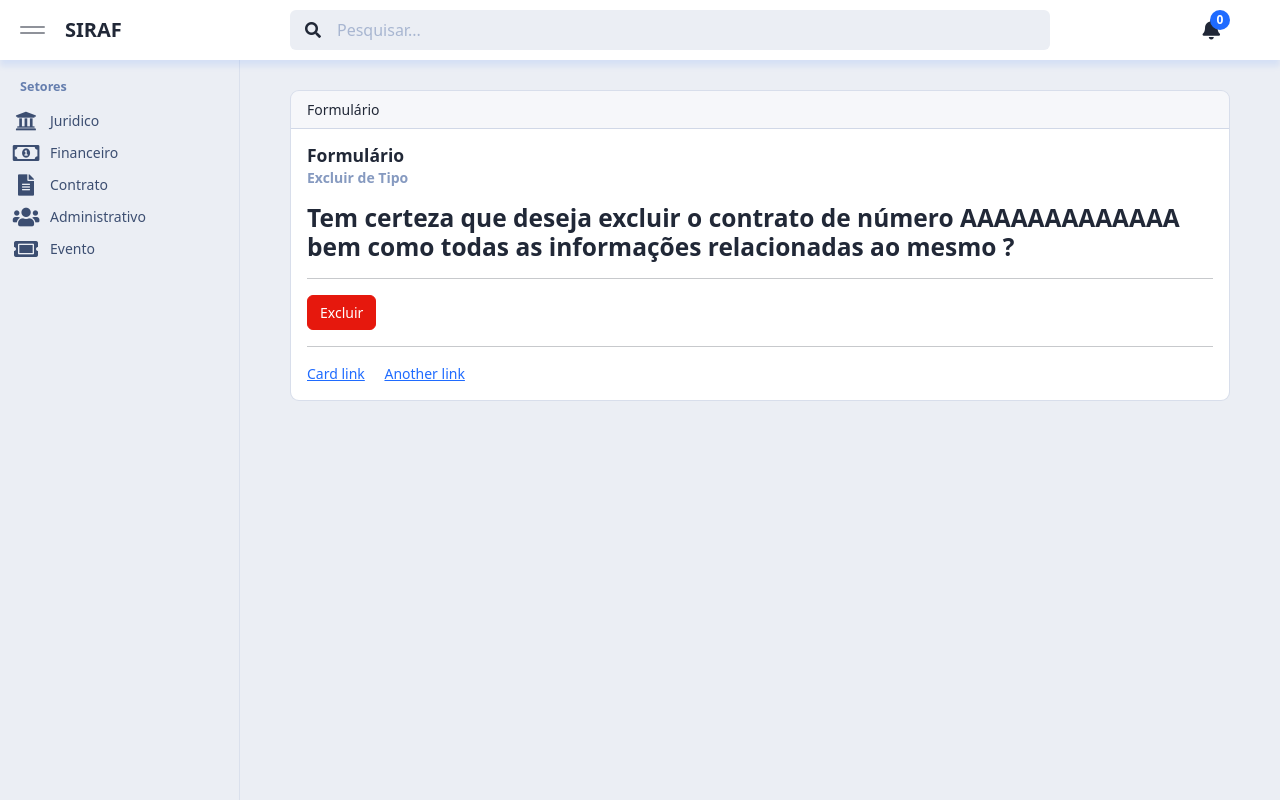
After one commit to dnetochaves/siraf, a Django app: page /juridico/deletar_tipo/1/ in a window 1280 px wide. The commit adds this page. Run offline with Django 3.2, Linux system fonts and the light colour scheme; tables that the repository leaves empty hold one stand-in row (values such as "Sample post"); some libraries are stand-ins or nearby versions.

Commit message:
Editar e deletar tipos app juridico

```diff
--- a/apps/juridico/templates/juridico/listar_tipos.html
+++ b/apps/juridico/templates/juridico/listar_tipos.html
@@ -33,8 +33,8 @@ Juridico
                             <td>{{ listar_tipo.description }}</td>
                             <td>
                                 <div class="btn-group btn-group-sm" role="group" aria-label="...">
-                                    <a href="" class="btn btn-warning"><i class="fa fa-edit"></i></a>
-                                    <a href="" class="btn btn-danger"><i class="fa fa-trash-alt"></i></a>
+                                    <a href="{% url 'juridico:editar_tipo' listar_tipo.id %}" class="btn btn-warning"><i class="fa fa-edit"></i></a>
+                                    <a href="{% url 'juridico:deletar_tipo' listar_tipo.id %}" class="btn btn-danger"><i class="fa fa-trash-alt"></i></a>
                                 </div>
                             </td>
                         </tr>
--- /dev/null
+++ b/apps/juridico/templates/juridico/tipo_delete_confirm.html
@@ -0,0 +1,37 @@
+{% extends 'plataforma_base.html' %}
+{% load static %}
+{% load widget_tweaks %}
+
+
+{% block title %}
+Contratos
+{% endblock title %}
+
+
+{% block content %}
+<div id="content" class="app-content">
+    <div class="card">
+        <div class="card-header">Formulário</div>
+        <div class="card-body">
+            <h5 class="card-title">Formulário</h5>
+            <h6 class="card-subtitle mb-3 text-muted">Excluir de Tipo</h6>
+            <p class="card-text mb-3">
+                <h3>
+                    Tem certeza que deseja excluir o contrato de número AAAAAAAAAAAAA bem como todas as informações relacionadas ao mesmo ?
+                </h3>
+            <form action="" method="post">
+                {% csrf_token %}
+                <hr>
+                <button type="submit" class="btn btn-danger">Excluir</button>
+                <hr>
+            </form>
+            </p>
+            <div>
+                <a href="#" class="card-link">Card link</a>
+                <a href="#" class="card-link">Another link</a>
+            </div>
+        </div>
+    </div>
+</div>
+
+{% endblock content %}
--- a/apps/juridico/urls.py
+++ b/apps/juridico/urls.py
@@ -15,4 +15,6 @@ urlpatterns = [
     path('deletar_item/<int:id>/', views.deletar_item, name="deletar_item"),
     path('novo_tipo/', views.novo_tipo, name="novo_tipo"),
     path('listar_tipos/', views.listar_tipos, name="listar_tipos"),
+    path('editar_tipo/<int:id>/', views.editar_tipo, name="editar_tipo"),
+    path('deletar_tipo/<int:id>/', views.deletar_tipo, name="deletar_tipo")
 ]
--- a/apps/juridico/views.py
+++ b/apps/juridico/views.py
@@ -178,3 +178,36 @@ def listar_tipos(request):
                       'qtd_notificacao': qtd_notificacao,
                       'notificacoes_menu': notificacoes_menu,
                   })
+
+
+def editar_tipo(request, id):
+    qtd_notificacao = Notificacoes.qtd_notificacoes(request.user.id)
+    notificacoes_menu = Notificacoes.listar_notificacoes_menu(request.user.id)
+    tipo = get_object_or_404(Tipo, pk=id)
+    form = TipoForm(request.POST or None, instance=tipo)
+    if form.is_valid():
+        form.save()
+        return HttpResponseRedirect("/juridico/listar_tipos/")
+        # return render(request, 'juridico/item_form.html', {'form': form})
+    return render(request, 'juridico/tipo_form.html',
+                  {
+                      'form': form,
+                      'qtd_notificacao': qtd_notificacao,
+                      'notificacoes_menu': notificacoes_menu,
+                  })
+
+
+def deletar_tipo(request, id):
+    qtd_notificacao = Notificacoes.qtd_notificacoes(request.user.id)
+    notificacoes_menu = Notificacoes.listar_notificacoes_menu(request.user.id)
+    tipo = get_object_or_404(Tipo, pk=id)
+    form = TipoForm(request.POST or None, instance=tipo)
+    if request.method == 'POST':
+        tipo.delete()
+        return HttpResponseRedirect("/juridico/listar_tipos/")
+    return render(request, 'juridico/tipo_delete_confirm.html',
+                  {
+                      'form': form,
+                      'qtd_notificacao': qtd_notificacao,
+                      'notificacoes_menu': notificacoes_menu,
+                  })
```
